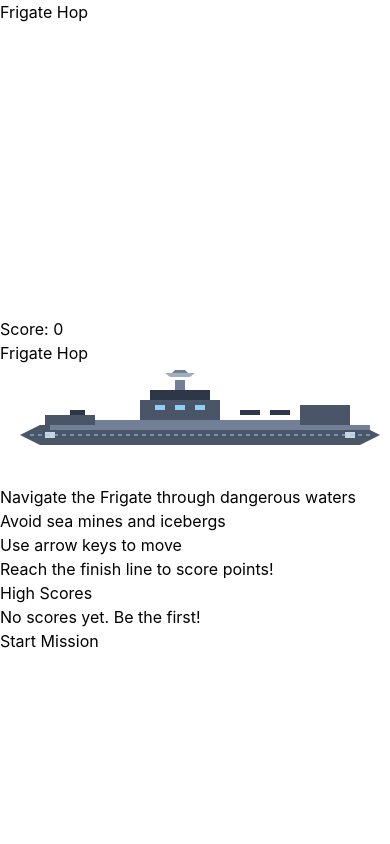
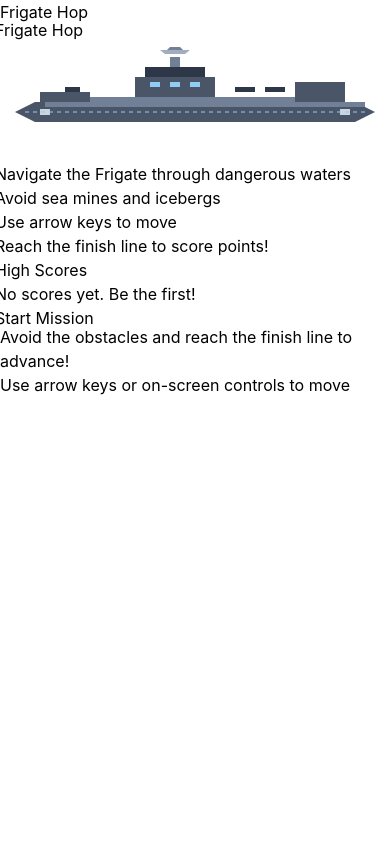
Before and after one commit to albertchouforces/frigatehop, a React (Vite) app: page / in a window 390 px wide. Shown: the top 844 px of the page. Built offline with nearby package versions, Linux system fonts and the light colour scheme.

Commit message:
Mobile scaling edit

```diff
--- a/src/components/Game.tsx
+++ b/src/components/Game.tsx
@@ -29,8 +29,13 @@
     const updateCanvasSize = () => {
       if (!containerRef.current) return;
 
-      const containerWidth = containerRef.current.clientWidth;
-      const maxWidth = Math.min(containerWidth, MAX_CANVAS_WIDTH);
+      // Get the viewport width and account for padding
+      const viewportWidth = Math.min(window.innerWidth, window.document.documentElement.clientWidth);
+      const padding = isMobile ? 16 : 32; // Less padding on mobile
+      const availableWidth = viewportWidth - (padding * 2);
+
+      // Determine the maximum width while respecting constraints
+      const maxWidth = Math.min(availableWidth, MAX_CANVAS_WIDTH);
       const height = maxWidth / CANVAS_ASPECT_RATIO;
 
       setCanvasSize({
@@ -69,18 +74,57 @@
     }
   };
 
+  const containerStyle = {
+    width: '100%',
+    maxWidth: `${MAX_CANVAS_WIDTH}px`,
+    margin: '0 auto',
+    padding: isMobile ? '8px' : '16px',
+  };
+
+  const wrapperStyle = {
+    position: 'relative' as const,
+    width: '100%',
+    paddingBottom: `${(1 / CANVAS_ASPECT_RATIO) * 100}%`,
+  };
+
+  const contentStyle = {
+    position: 'absolute' as const,
+    top: 0,
+    left: 0,
+    width: '100%',
+    height: '100%',
+    display: 'flex',
+    alignItems: 'center',
+    justifyContent: 'center',
+  };
+
+  if (!gameStarted && assetsLoaded) {
+    return (
+      <div ref={containerRef} style={containerStyle}>
+        <div style={wrapperStyle}>
+          <div style={contentStyle}>
+            <StartScreen onStartGame={handleStartGame} />
+          </div>
+        </div>
+      </div>
+    );
+  }
+
+  if (!assetsLoaded) {
+    return (
+      <div ref={containerRef} style={containerStyle}>
+        <div style={wrapperStyle}>
+          <div style={contentStyle} className="bg-gray-900/50">
+            <div className="text-white text-xl">Loading assets...</div>
+          </div>
+        </div>
+      </div>
+    );
+  }
+
   return (
-    <div
-      ref={containerRef}
-      className="relative w-full max-w-[800px] mx-auto px-4"
-    >
-      <div
-        className="relative"
-        style={{
-          paddingBottom: `${(1 / CANVAS_ASPECT_RATIO) * 100}%`,
-          touchAction: 'none'
-        }}
-      >
+    <div ref={containerRef} style={containerStyle}>
+      <div style={wrapperStyle}>
         <canvas
           ref={canvasRef}
           width={BASE_CANVAS_WIDTH}
@@ -94,18 +138,6 @@
         />
 
         <GameOverlay score={score} gameOver={gameOver} />
-
-        {!gameStarted && assetsLoaded && (
-          <div className="absolute inset-0">
-            <StartScreen onStartGame={handleStartGame} />
-          </div>
-        )}
-
-        {!assetsLoaded && (
-          <div className="absolute inset-0 flex items-center justify-center bg-gray-900/50">
-            <div className="text-white text-xl">Loading assets...</div>
-          </div>
-        )}
       </div>
 
       {isMobile && gameStarted && !gameOver && (
```
